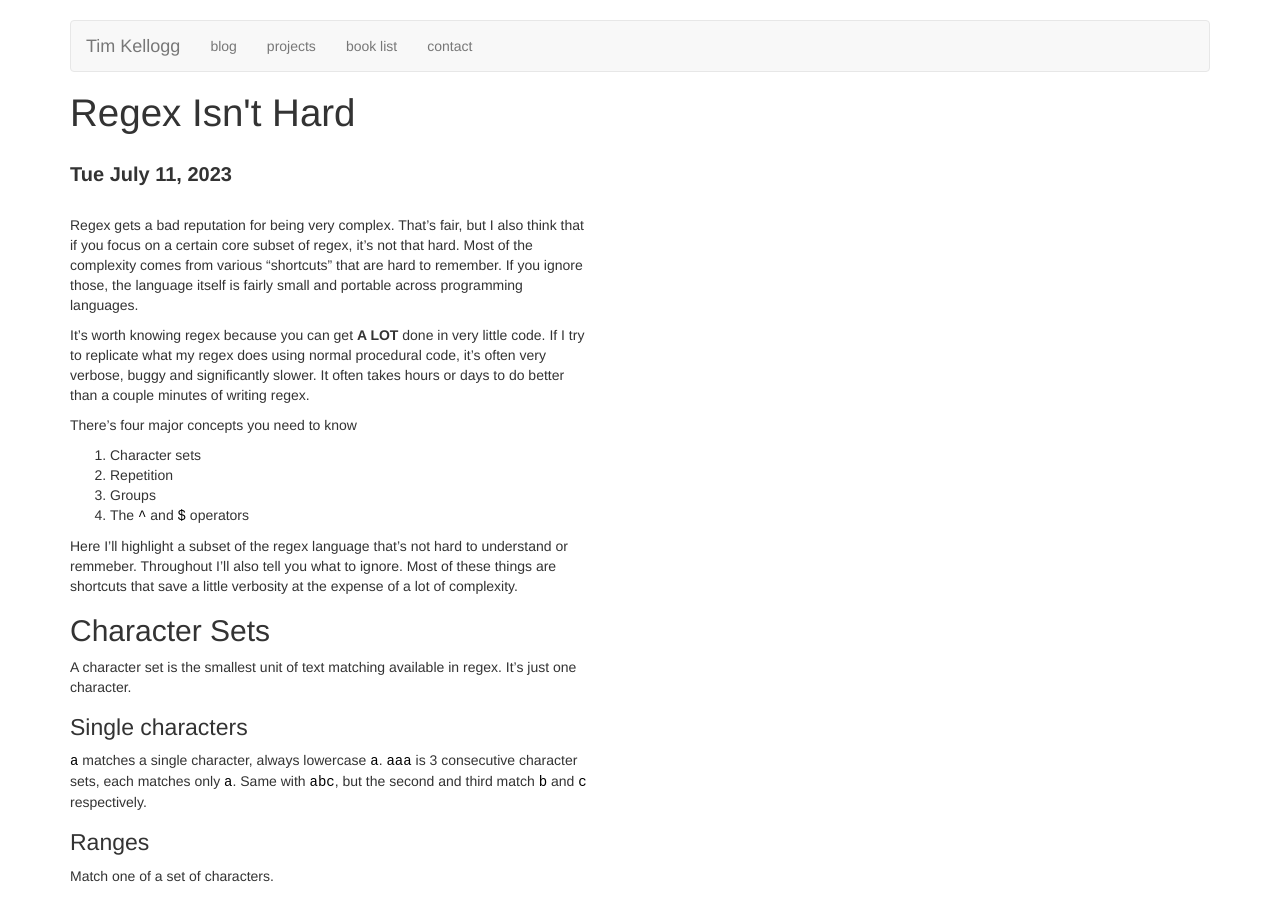
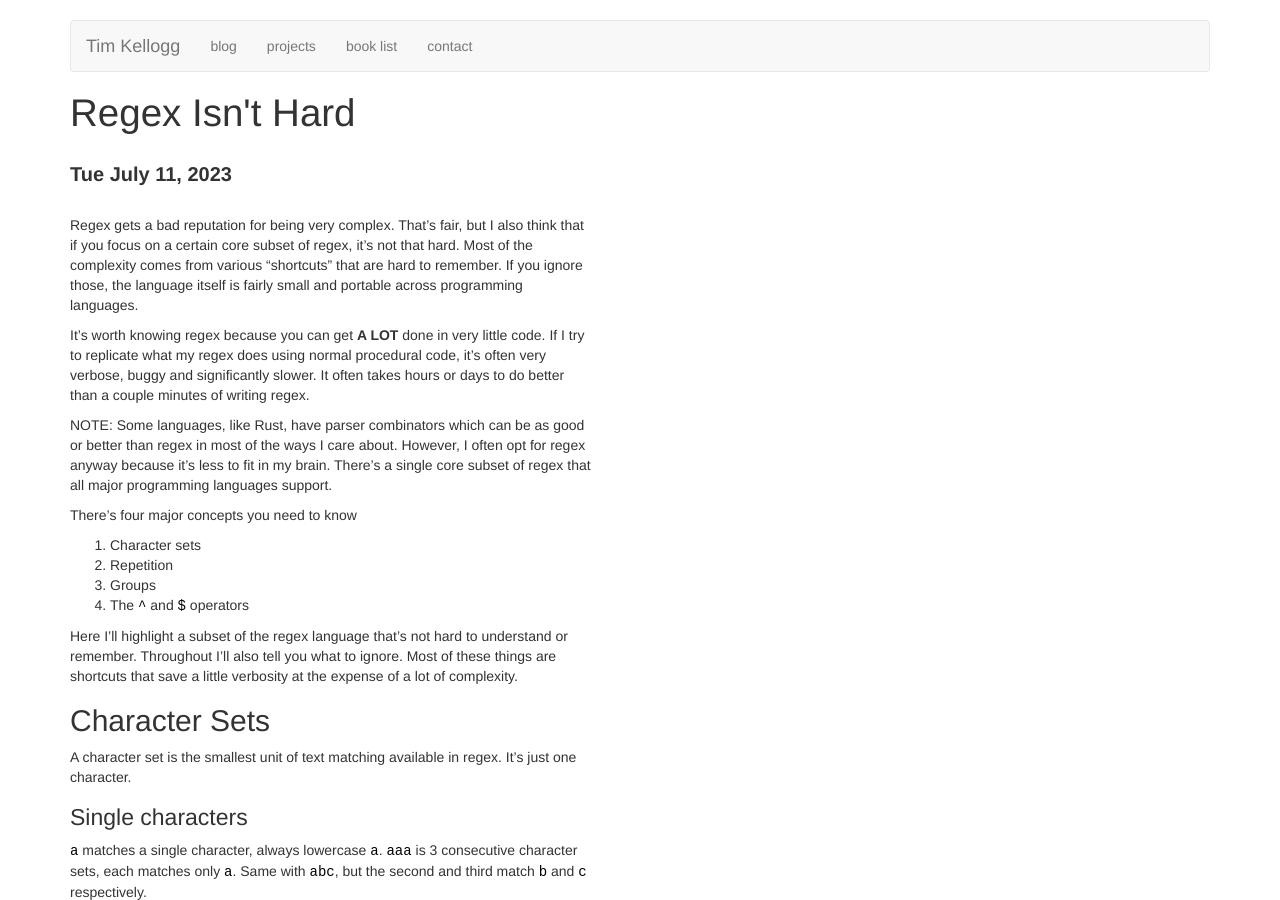
Before and after one commit to tkellogg/tkellogg.github.com, a Jekyll site: the page built from _posts/2023-07-11-regex.md, in a window 1280 px wide and 900 px high. Built offline with Jekyll 4.4.1, drawn with Linux system fonts in a browser that asks for light colours; comment, search, counter and statistics services are not loaded.

Commit message:
disclaimers

```diff
--- a/_posts/2023-07-11-regex.md
+++ b/_posts/2023-07-11-regex.md
@@ -14,6 +14,10 @@ It's worth knowing regex because you can get **A LOT** done in very little code.
 using normal procedural code, it's often very verbose, buggy and significantly slower. It often takes hours or days to
 do better than a couple minutes of writing regex.
 
+NOTE: Some languages, like Rust, have parser combinators which can be as good or better than regex in most of the ways I
+care about. However, I often opt for regex anyway because it's less to fit in my brain. There's a single core subset of
+regex that all major programming languages support.
+
 There's four major concepts you need to know
 
 1. Character sets
@@ -21,7 +25,7 @@ There's four major concepts you need to know
 3. Groups
 4. The `^` and `$` operators
 
-Here I'll highlight a subset of the regex language that's not hard to understand or remmeber. Throughout I'll also tell you what to
+Here I'll highlight a subset of the regex language that's not hard to understand or remember. Throughout I'll also tell you what to
 ignore. Most of these things are shortcuts that save a little verbosity at the expense of a lot of complexity.
 
 # Character Sets
```
